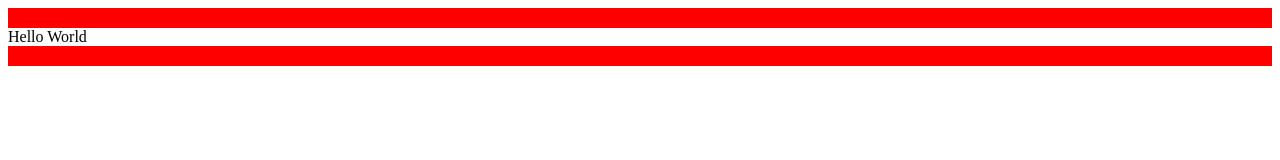
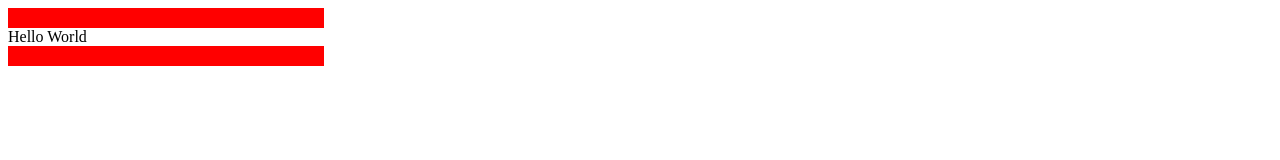
Before and after one commit to fraeon-com/fraeon-bootstrap, a plain HTML site: page index.html in a window 1280 px wide. Drawn offline with Linux system fonts and the light colour scheme.

Commit message:
Update index.html

```diff
--- a/index.html
+++ b/index.html
@@ -9,11 +9,11 @@
 
   <body>
     <div class="content">
-      <div class="content-side" style="background-color: #f00; min-width: 25%; min-height: 20px;">&nbsp;</div>
-      <div class="content-main" style="min-width: 50%;">
+      <div class="content-side" style="background-color: #f00; width: 25%; min-height: 20px;">&nbsp;</div>
+      <div class="content-main" style="width: 50%;">
         Hello World
       </div>
-      <div class="content-side" style="background-color: #f00; min-width: 25%; min-height: 20px;">&nbsp;</div>
+      <div class="content-side" style="background-color: #f00; width: 25%; min-height: 20px;">&nbsp;</div>
     </div>
   </body>
 </html>
```
